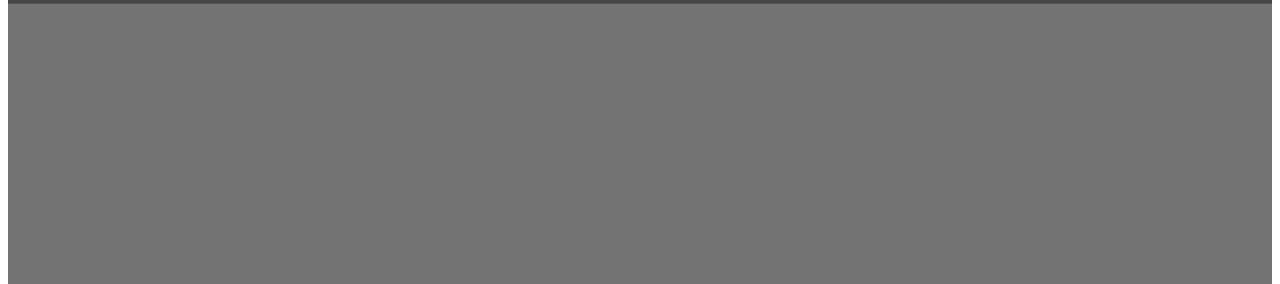
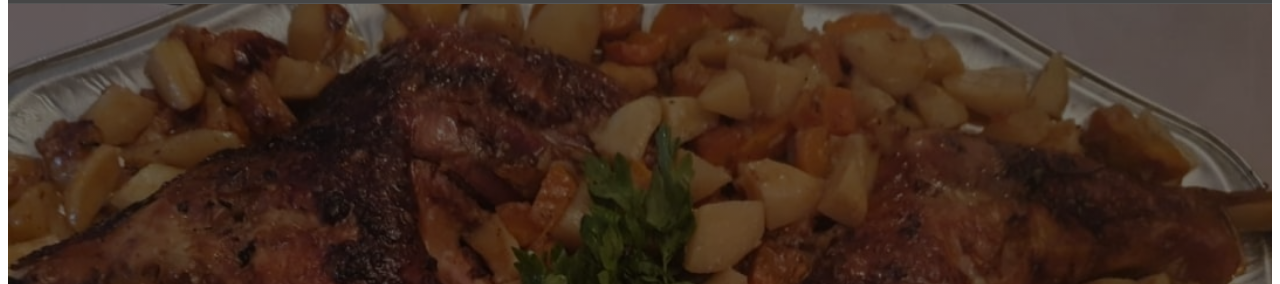
Before and after one commit to ziad2008-dev/mai-kitchen, a plain HTML site: page index.html in a window 1280 px wide. Shown: the part 81-365 px from the top of the page. Drawn offline with Linux system fonts and the light colour scheme.

Commit message:
Update background image path in hero section

```diff
--- a/kitchen.css
+++ b/kitchen.css
@@ -76,7 +76,7 @@
 /*end of nav bar*/
 /*hero sec*/
 .hero{height:90vh;
-    background-image: linear-gradient(rgba(0,0,0,0.55),rgba(0,0,0,0.55)),url(imageki/food.im.jpeg);
+    background-image: linear-gradient(rgba(0,0,0,0.55),rgba(0,0,0,0.55)),url(food.im.jpeg);
     background-position: center;
     background-size: cover;
     display: flex;
```
